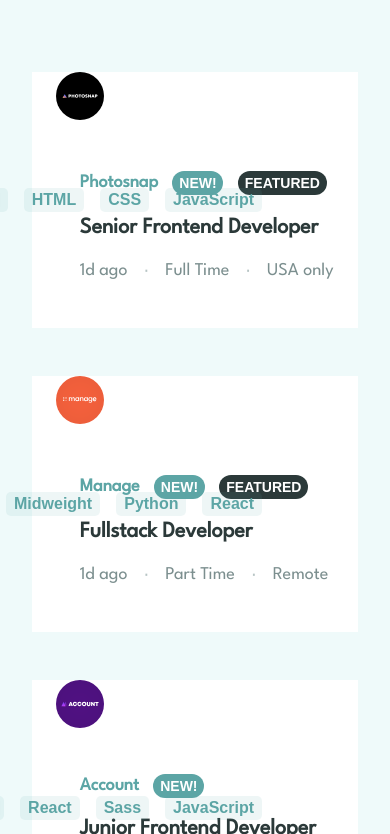
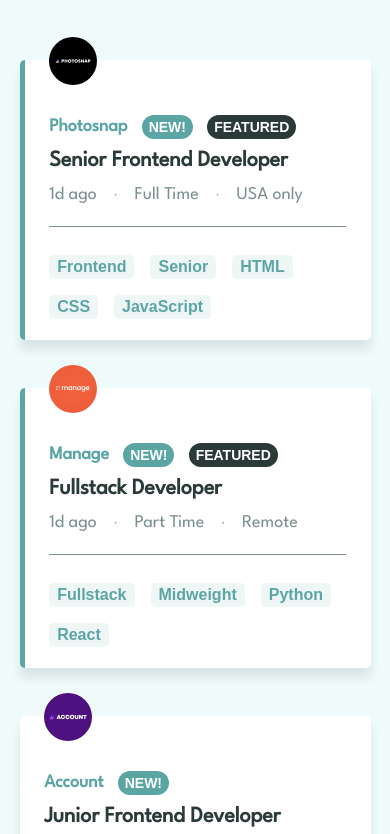
Before and after one commit to gkwoode/Front-End-job-listing-with-filtering, a plain HTML site: page index.html in a window 390 px wide. Shown: the part 172-1006 px from the top of the page. Drawn offline with Linux system fonts and the light colour scheme.

Commit message:
Feat: Added responsiveness for small devices

```diff
--- a/index.html
+++ b/index.html
@@ -17,8 +17,7 @@
 <body>
   <header class="head">
     <!-- PC -->
-    <!-- <img src="./images/bg-header-desktop.svg" alt="" class="header-pc"> -->
-    <!-- <svg class="header-pc" width="1440" height="156" xmlns="http://www.w3.org/2000/svg" xmlns:xlink="http://www.w3.org/1999/xlink">
+    <svg class="header-pc" width="1440" height="156" xmlns="http://www.w3.org/2000/svg" xmlns:xlink="http://www.w3.org/1999/xlink">
       <defs>
         <path id="a" d="M0 0h1440v156H0z"/>
       </defs>
@@ -38,23 +37,23 @@
           128.378 0 0 1-4.79 4.789l-418.16 396.66c-55.045 52.216-141.329 52.216-196.374 0Z"/>
         </g>
       </g>
-    </svg> -->
+    </svg>
 
     <!-- Mobile -->
-    <img src="./images/bg-header-mobile.svg" alt="" class="header-mobile">
-    <!-- <svg class="header-mobile" xmlns="http://www.w3.org/2000/svg" height="156">
+    <svg class="header-mobile" xmlns="http://www.w3.org/2000/svg" height="156">
       <g fill="#5CA5A5">
         <path fill="#63BABA" fill-rule="evenodd" d="M-86.732 487.429c-51.432-51.425-51.438-134.806-.013-186.237l.013-.013L309.926-95.424c51.441-51.434 134.836-51.434
         186.277 0C547.634-44 547.64 39.38 496.216 90.813c-.005.004-.01.008-.013.013L99.543
         487.429c-51.44 51.433-134.834 51.433-186.275 0zm-444.692 71.824c-51.432-51.424-51.438-134.806-.013-186.237l.013-.013L-134.766-23.6C-83.325-75.034.07-75.034
         51.511-23.6c51.431 51.424 51.437 134.805.013 186.237l-.013.013-396.66 396.603c-51.44 51.433-134.834 51.433-186.275 0z"/>
       </g>
-    </svg> -->
+    </svg>
   </header>
   <main>
     <!-- Photosnap -->
-    <div class="card">
+    <div class="card card-border">
       <div class="state">
+        <div class="info">
           <div class="oval">
             <img src="./images/photosnap.svg" alt="" class="oval-image">
             <!-- <svg xmlns="http://www.w3.org/2000/svg" xmlns:xlink="http://www.w3.org/1999/xlink" width="88" height="88">
@@ -112,9 +111,10 @@
               <p>USA only</p>
             </div>
           </div>
+        </div>
         <hr>
         <div class="skills">
-          <button class="role"><p class="p">Frontend</p></button>
+          <button class="role">Frontend</button>
           <button class="level">Senior</button>
           <button class="language">HTML</button>
           <button class="language">CSS</button>
@@ -124,8 +124,9 @@
     </div>
 
     <!-- Manage -->
-    <div class="card">
+    <div class="card card-border">
       <div class="state">
+        <div class="info">
           <div class="oval">
             <img src="./images/manage.svg" alt="" class="oval-image">
             <!-- <svg xmlns="http://www.w3.org/2000/svg" xmlns:xlink="http://www.w3.org/1999/xlink" width="88" height="88">
@@ -185,6 +186,7 @@
               <p>Remote</p>
             </div>
           </div>
+        </div>
         <hr>
         <div class="skills">
           <button class="role">Fullstack</button>
@@ -198,6 +200,7 @@
     <!-- Account -->
     <div class="card">
       <div class="state">
+        <div class="info">
           <div class="oval">
             <img src="./images/account.svg" alt="" class="oval-image">
             <!-- <svg xmlns="http://www.w3.org/2000/svg" xmlns:xlink="http://www.w3.org/1999/xlink" width="88" height="88">
@@ -250,6 +253,7 @@
               <p>USA only</p>
             </div>
           </div>
+        </div>
         <hr>
         <div class="skills">
           <button class="role">Frontend</button>
@@ -264,6 +268,7 @@
     <!-- MyHome -->
     <div class="card">
       <div class="state">
+        <div class="info">
           <div class="oval">
             <img src="./images/myhome.svg" alt="" class="oval-image">
             <!-- <svg xmlns="http://www.w3.org/2000/svg" xmlns:xlink="http://www.w3.org/1999/xlink" width="88" height="88">
@@ -306,6 +311,7 @@
               <p>USA only</p>
             </div>
           </div>
+        </div>
         <hr>
         <div class="skills">
           <button class="role">Frontend</button>
@@ -319,6 +325,7 @@
     <!-- Loop Studios -->
     <div class="card">
       <div class="state">
+        <div class="info">
           <div class="oval">
             <img src="./images/loop-studios.svg" alt="" class="oval-image">
             <!-- <svg xmlns="http://www.w3.org/2000/svg" xmlns:xlink="http://www.w3.org/1999/xlink" width="88" height="88">
@@ -374,6 +381,7 @@
               <p>Worldwide</p>
             </div>
           </div>
+        </div>
         <hr>
         <div class="skills">
           <button class="role">Fullstack</button>
@@ -388,6 +396,7 @@
     <!-- FaceIt -->
     <div class="card">
       <div class="state">
+        <div class="info">
           <div class="oval">
             <img src="./images/faceit.svg" alt="" class="oval-image">
             <!-- <svg xmlns="http://www.w3.org/2000/svg" xmlns:xlink="http://www.w3.org/1999/xlink" width="88" height="88">
@@ -424,6 +433,7 @@
               <p>UK only</p>
             </div>
           </div>
+        </div>
         <hr>
         <div class="skills">
           <button class="role">Backend</button>
@@ -437,6 +447,7 @@
     <!-- Shortly -->
     <div class="card">
       <div class="state">
+        <div class="info">
           <div class="oval">
             <img src="./images/shortly.svg" alt="" class="oval-image">
             <!-- <svg xmlns="http://www.w3.org/2000/svg" xmlns:xlink="http://www.w3.org/1999/xlink" width="88" height="88">
@@ -480,6 +491,7 @@
               <p>Worldwide</p>
             </div>
           </div>
+        </div>
         <hr>
         <div class="skills">
           <button class="role">Frontend</button>
@@ -494,6 +506,7 @@
     <!-- Insure -->
     <div class="card">
       <div class="state">
+        <div class="info">
           <div class="oval">
             <img src="./images/insure.svg" alt="" class="oval-image">
             <!-- <svg xmlns="http://www.w3.org/2000/svg" xmlns:xlink="http://www.w3.org/1999/xlink" width="88" height="88">
@@ -541,6 +554,7 @@
               <p>USA only</p>
             </div>
           </div>
+        </div>
         <hr>
         <div class="skills">
           <button class="role">Frontend</button>
@@ -555,6 +569,7 @@
     <!-- Eyecam Co. -->
     <div class="card">
       <div class="state">
+        <div class="info">
           <div class="oval">
             <img src="./images/eyecam-co.svg" alt="" class="oval-image">
             <!-- <svg xmlns="http://www.w3.org/2000/svg" xmlns:xlink="http://www.w3.org/1999/xlink" width="88" height="88">
@@ -599,6 +614,7 @@
               <p>Worldwide</p>
             </div>
           </div>
+        </div>
         <hr>
         <div class="skills">
           <button class="role">Fullstack</button>
@@ -613,6 +629,7 @@
     <!-- The Air Filter Company -->
     <div class="card">
       <div class="state">
+        <div class="info">
           <div class="oval">
             <img src="./images/the-air-filter-company.svg" alt="" class="oval-image">
             <!-- <svg xmlns="http://www.w3.org/2000/svg" xmlns:xlink="http://www.w3.org/1999/xlink" width="88" height="88">
@@ -651,6 +668,7 @@
               <p>Worldwide</p>
             </div>
           </div>
+        </div>
         <hr>
         <div class="skills">
           <button class="role">Frontend</button>
@@ -666,5 +684,6 @@
     Challenge by <a href="https://www.frontendmentor.io?ref=challenge" target="_blank">Frontend Mentor</a>.
     Coded by <a href="#">Godwin Woode</a>.
   </div>
+  <script src="./index.js"></script>
 </body>
 </html>
--- a/scss/_config.scss
+++ b/scss/_config.scss
@@ -20,3 +20,10 @@
         @content;
     }
 }
+
+// Tablet
+@mixin tablet{
+    @media (max-width:$tablet) and (min-width: 541px){
+        @content;
+    }
+}
--- a/scss/_main.scss
+++ b/scss/_main.scss
@@ -1,10 +1,10 @@
 header{
-    // width: 100vw;
+    width: 100vw;
     height: 156px;
-    background: #5CA5A5;
+    background: $header-background;
 
     .header-pc{
-        width: 100vw;
+        width: 100%;
         height: 156px;
     }
 
@@ -31,36 +31,55 @@ main{
     gap: 1.5rem;
     padding: 4.75rem 0;
 
+    @include mobile{
+        gap: 3rem;
+    }
+
+    @include tablet{
+        gap: 2.5rem;
+    }
+
 
     .card{
-        place-self: center;
-        width: 69rem;
+        justify-self: center;
+        width: 90%;
         height: 9.7rem;
         background: $white;
         border-radius: 5px;
         display: grid;
+        box-shadow: 0 10px 10px 0 $shadow;
+
+        @include tablet{
+            height: 14rem;
+        }
 
         @include mobile{
-            width: 20.4rem;
             height: 17.5rem;
-            background: none;
         }
 
         .state{
             place-self: center;
             display: flex;
-            width: 64rem;
+            width: 95%;
             height: 5.6rem;
-            // border-bottom: 1px solid $ash;
-            // box-shadow: $black;
+            justify-content: space-between;
+
+            @include tablet{
+                // height: 14rem;
+                // display: flex;
+                gap: 2rem;
+
+
+                .oval-image{
+                    width: 60px;
+                    height: 60px;
+                }
+            }
 
             @include mobile{
-                width: 20.4rem;
                 height: 16rem;
-                background: $white;
                 display: grid;
-                padding: 0 1.5rem;
-                // align-items: center;
+                padding: 0 1rem;
 
                 .oval-image{
                     width: 48px;
@@ -68,8 +87,34 @@ main{
                 }
             }
 
+            .info{
+                display: flex;
+                gap: 2rem;
+
+                @include mobile{
+                    // width: 100%;
+                    position: relative;
+                    display: grid;
+                    gap: 1rem;
+                    border-bottom: 1px solid $ash;
+                    padding-bottom: 1.2rem;
+                    margin-bottom: -1rem;
+                    bottom: 2.2rem;
+                }
+
+                @include tablet{
+                    display: flex;
+                    flex-flow: column;
+                    justify-content: center;
+                    gap: 1rem;
+                }
+
+                // .oval{
+                //     width: 88px;
+                //     height: 88px;
+                // }
+
                 .content{
-                padding-left: 1.5rem;
                     display: grid;
                     align-items: center;
                     gap: 0.6rem;
@@ -82,6 +127,11 @@ main{
 
                     .title{
                         align-items: center;
+                        transition: all 1s ease;
+
+                        &:hover{
+                            color: $green;
+                        }
                     }
 
                     .posting{
@@ -90,31 +140,53 @@ main{
                         gap: 1rem;
                     }
                 }
+            }
 
             .skills{
-                position: absolute;
-                // display: inline;
                 align-self: center;
                 display: flex;
                 gap: 1rem;
-                // padding: 3.75rem 0;
                 right: 8rem;
-                // float: right;
 
                 @include mobile{
-                    position: none;
-                    // display: grid;
+                    display: flex;
+                    flex-wrap: wrap;
+                }
+
+                @include tablet{
+                    width: 50%;
+                    display: flex;
+                    flex-wrap: wrap;
+                    gap: 1rem;
+                    justify-content: right;
                 }
             }
 
             hr{
                 display: none;
 
-                @include mobile{
-                    display: block;
-                    border: $ash;
+                // @include mobile{
+                //     display: block;
+                //     border: 0.1px solid $ash;
+                // }
             }
         }
     }
+
+    .card-border{
+        border-left: 5px solid $green;
     }
 }
+
+.attribution{
+    font-size: 1rem;
+    padding-bottom: 1rem;
+
+    a{
+        text-decoration: none;
+    }
+
+    @include mobile{
+        font-size: 0.8rem;
+    }
+}
--- a/scss/_variables.scss
+++ b/scss/_variables.scss
@@ -1,5 +1,6 @@
 $mobile: 540px;
 $pc: 1440px;
+$tablet: 1024px;
 $background: #EFFAFA;
 $header-background: #5CA5A5;
 $green: #5CA5A5;
@@ -8,3 +9,4 @@ $black: #2B3939;
 $dot: #B7C4C4;
 $white: #FFFFFF;
 $button: rgb(92,165,165, 0.1);
+$shadow: rgb(43, 57, 57, 0.1);
--- a/scss/index.scss
+++ b/scss/index.scss
@@ -65,13 +65,19 @@ button{
     border: $button;
     border-radius: 5px;
     padding: 0.2rem 0.5rem;
+    transition: all 1s ease;
 
-    .p{
-        color: $green;
+    @include pc{
+        &:hover{
+            background: $green;
+            color: $white;
+
+        }
     }
 }
 
-// .oval-image{
-//     width: 88px;
-//     height: 88px;
-// }
+
+.oval-image{
+    width: 88px;
+    height: 88px;
+}
```
Also changed, not shown: css/index.css, index.js (added), 1 other file. Lines whose indentation alone changed are shown as unchanged.
